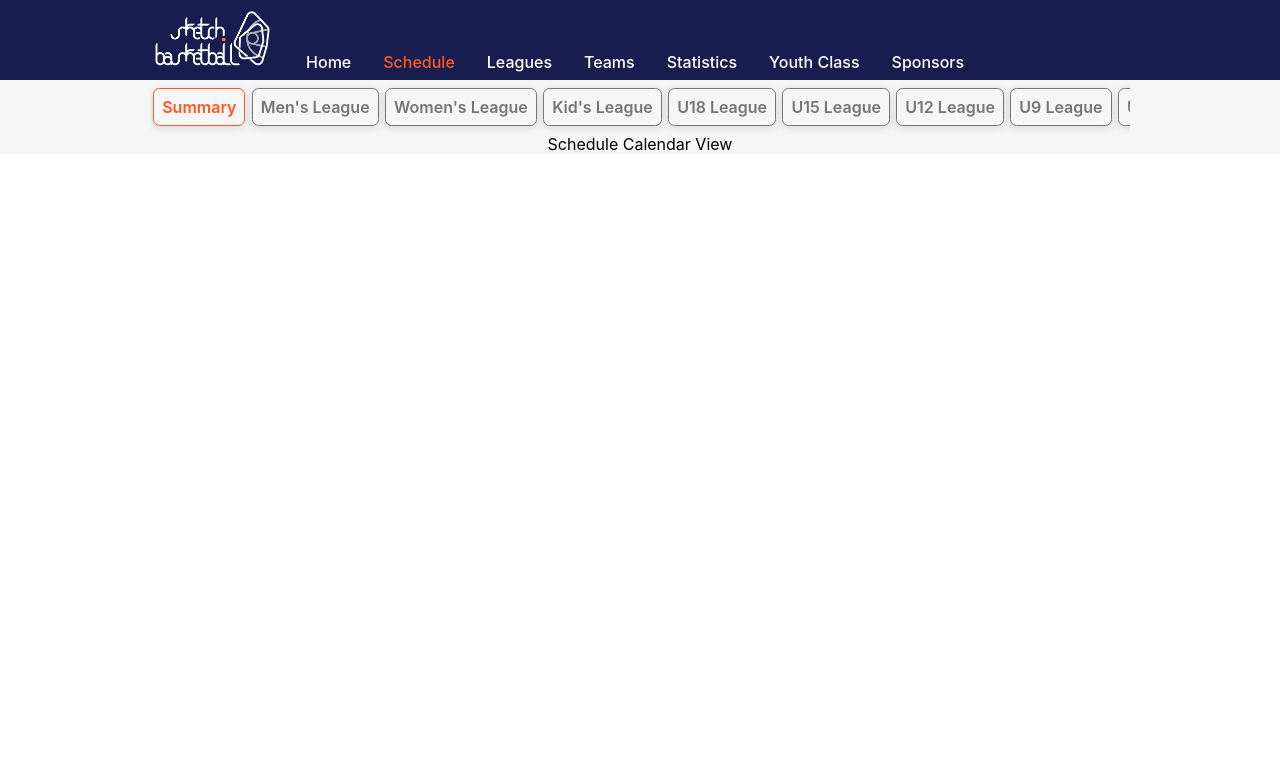
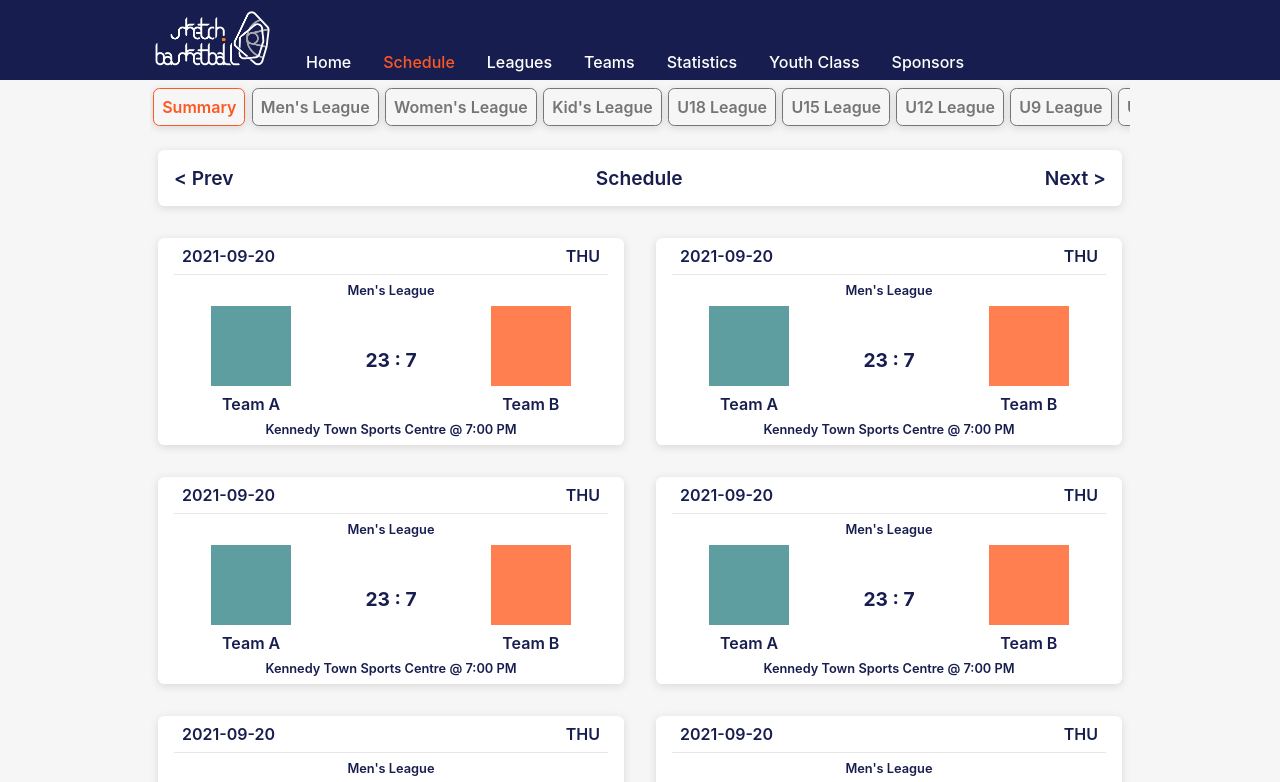
Before and after one commit to SketchBasketball/Sketch-ui, a React (Create React App) app: page /schedules in a window 1280 px wide. Shown: the top 782 px of the page. Built offline with nearby package versions, Linux system fonts and the light colour scheme.

Commit message:
schedule list view layout

```diff
--- a/src/pages/Schedule.js
+++ b/src/pages/Schedule.js
@@ -1,7 +1,7 @@
 import "./Schedule.scss";
 import LeagueMenuItem from "../components/SubMenuItem";
 import { Route, Switch } from "react-router-dom";
-import ScheduleCalendar from "./ScheduleCalendar";
+import ScheduleDetail from "./ScheduleDetail";
 import ScheduleList from "./ScheduleList";
 
 const Schedule = () => {
@@ -18,16 +18,14 @@ const Schedule = () => {
         <LeagueMenuItem name="U9 League" path="/Schedules/U9" />
         <LeagueMenuItem name="U7 League" path="/Schedules/U7" />
       </div>
-      <div className="schedule-content-wrapper">
       <Switch>
-          <Route path="/Schedules" component={ScheduleCalendar} exact={true} />
+        <Route path="/Schedules" component={ScheduleList} exact={true} />
         <Route
           path="/Schedules/:league"
-            component={ScheduleList}
+          component={ScheduleDetail}
           exact={true}
         />
       </Switch>
-      </div>
     </div>
   );
 };
--- a/src/pages/ScheduleCalendar.js
+++ /dev/null
@@ -1,9 +0,0 @@
-import "./ScheduleCalendar.scss";
-
-const ScheduleCalendar = () => {
-  return (
-    <div className="schedule-calendar-wrapper">Schedule Calendar View</div>
-  );
-};
-
-export default ScheduleCalendar;
--- /dev/null
+++ b/src/pages/ScheduleDetail.js
@@ -0,0 +1,14 @@
+import "./ScheduleDetail.scss";
+import { useParams } from "react-router-dom";
+
+const ScheduleDetail = () => {
+  const { league } = useParams();
+
+  return (
+    <div className="schedule-detail-wrapper">
+      Schedule Detail View - {league}
+    </div>
+  );
+};
+
+export default ScheduleDetail;
--- a/src/pages/ScheduleList.js
+++ b/src/pages/ScheduleList.js
@@ -1,56 +1,47 @@
 import "./ScheduleList.scss";
-import ContentBox from "../components/ContentBox";
-import { useParams } from "react-router-dom";
+// import ContentBox from "../components/ContentBox";
+
+const temp = [1, 2, 3, 4, 5, 6, 7, 8, 9, 10];
 
 const ScheduleList = () => {
-  const { league } = useParams();
-
   return (
     <div className="schedule-list-wrapper">
-      <ContentBox title={`Schedules - ${league}`}>
-        <div className="schedule-list-grid">
-          <ContentBox title="2021-09-20">
-            <h3>League</h3>
-            <h3>Team A VS Team B</h3>
-          </ContentBox>
-          <ContentBox title="2021-09-23">
-            <h3>League</h3>
-            <h3>Team A VS Team B</h3>
-          </ContentBox>
-          <ContentBox title="2021-09-25">
-            <h3>League</h3>
-            <h3>Team A VS Team B</h3>
-          </ContentBox>
-          <ContentBox title="2021-09-27">
-            <h3>Play Off</h3>
-            <h3>Team A VS Team B</h3>
-          </ContentBox>
-          <ContentBox title="2021-09-29">
-            <h3>Play Off</h3>
-            <h3>Team A VS Team B</h3>
-          </ContentBox>
-          <ContentBox title="2021-10-01">
-            <h3>Play Off</h3>
-            <h3>Team A VS Team B</h3>
-          </ContentBox>
-          <ContentBox title="2021-10-03">
-            <h3>Play Off</h3>
-            <h3>Team A VS Team B</h3>
-          </ContentBox>
-          <ContentBox title="2021-10-05">
-            <h3>Semi-Final</h3>
-            <h3>Team A VS Team B</h3>
-          </ContentBox>
-          <ContentBox title="2021-10-07">
-            <h3>Semi-Final</h3>
-            <h3>Team A VS Team B</h3>
-          </ContentBox>
-          <ContentBox title="2021-10-11">
-            <h3>Finals</h3>
-            <h3>Team A VS Team B</h3>
-          </ContentBox>
-        </div>
-      </ContentBox>
+      <div className="schedule-bav-bar">
+        <span>{"< Prev"}</span>
+        <span>Schedule</span>
+        <span>{"Next >"}</span>
+      </div>
+      <div className="schedule-list-grid">
+        {temp.map((item) => {
+          return (
+            <div className="match-box" key={item}>
+              <div className="match-box-header">
+                <span className="match-box-header-item">2021-09-20</span>
+                <span className="match-box-header-item">THU</span>
+              </div>
+              <div className="match-box-detail-wrapper">
+                <div className="match-box-detail-header">Men's League</div>
+                <div className="match-box-detail">
+                  <div>
+                    <div className="temp-icon-a"></div>
+                    <div className="team-title">Team A</div>
+                  </div>
+                  <div className="score-wrapper">
+                    <span>23 : 7</span>
+                  </div>
+                  <div>
+                    <div className="temp-icon-b"></div>
+                    <div className="team-title">Team B</div>
+                  </div>
+                </div>
+                <div className="match-box-venue-time">
+                  <span>Kennedy Town Sports Centre @ 7:00 PM</span>
+                </div>
+              </div>
+            </div>
+          );
+        })}
+      </div>
     </div>
   );
 };
--- a/src/pages/ScheduleList.scss
+++ b/src/pages/ScheduleList.scss
@@ -3,6 +3,20 @@
   width: 100%;
   display: flex;
   flex-direction: column;
+}
+
+.schedule-bav-bar {
+  display: flex;
+  justify-content: space-between;
+  background-color: #fff;
+  margin: 1rem 0.5rem;
+  border-radius: 0.4rem;
+  box-sizing: border-box;
+  box-shadow: rgba(99, 99, 99, 0.2) 0px 2px 8px 0px;
+  padding: 1rem;
+  font-size: 1.2rem;
+  font-weight: 600;
+  color: #171e4f;
 }
 
 .schedule-list-grid {
@@ -11,3 +25,83 @@
   column-gap: 1rem;
   margin-bottom: 1rem;
 }
+
+.match-box {
+  background-color: #fff;
+  margin: 1rem 0.5rem;
+  border-radius: 0.4rem;
+  box-sizing: border-box;
+  box-shadow: rgba(99, 99, 99, 0.2) 0px 2px 8px 0px;
+  padding: 0 1rem;
+  display: flex;
+  flex-direction: column;
+}
+
+.match-box-header {
+  display: flex;
+  justify-content: space-between;
+  width: 100%;
+  border-bottom: #e7e7e7 solid 1px;
+}
+
+.match-box-header-item {
+  font-weight: 600;
+  padding: 0.5rem;
+  color: #171e4f;
+}
+
+.match-box-detail-wrapper {
+  width: 100%;
+  display: flex;
+  flex-direction: column;
+  align-items: center;
+}
+
+.match-box-detail-header {
+  width: 100%;
+  font-size: 0.8rem;
+  font-weight: 600;
+  padding: 0.5rem;
+  color: #171e4f;
+}
+
+.match-box-detail {
+  width: 100%;
+  display: flex;
+  justify-content: space-around;
+  align-items: center;
+}
+
+.score-wrapper {
+  font-size: 1.2rem;
+  font-weight: 700;
+  color: #171e4f;
+}
+
+.team-title {
+  font-weight: 600;
+  color: #171e4f;
+  padding-top: 0.5rem;
+}
+
+.temp-icon-a {
+  height: 5rem;
+  width: 5rem;
+  background-color: cadetblue;
+}
+
+.temp-icon-b {
+  height: 5rem;
+  width: 5rem;
+  background-color: coral;
+}
+
+.match-box-venue-time {
+  padding: 0.5rem;
+  width: 100%;
+  display: flex;
+  justify-content: center;
+  color: #171e4f;
+  font-size: 0.8rem;
+  font-weight: 600;
+}
```
Also changed, not shown: src/pages/ScheduleCalendar.scss (deleted), src/pages/ScheduleDetail.scss (added). Lines whose indentation alone changed are shown as unchanged.
